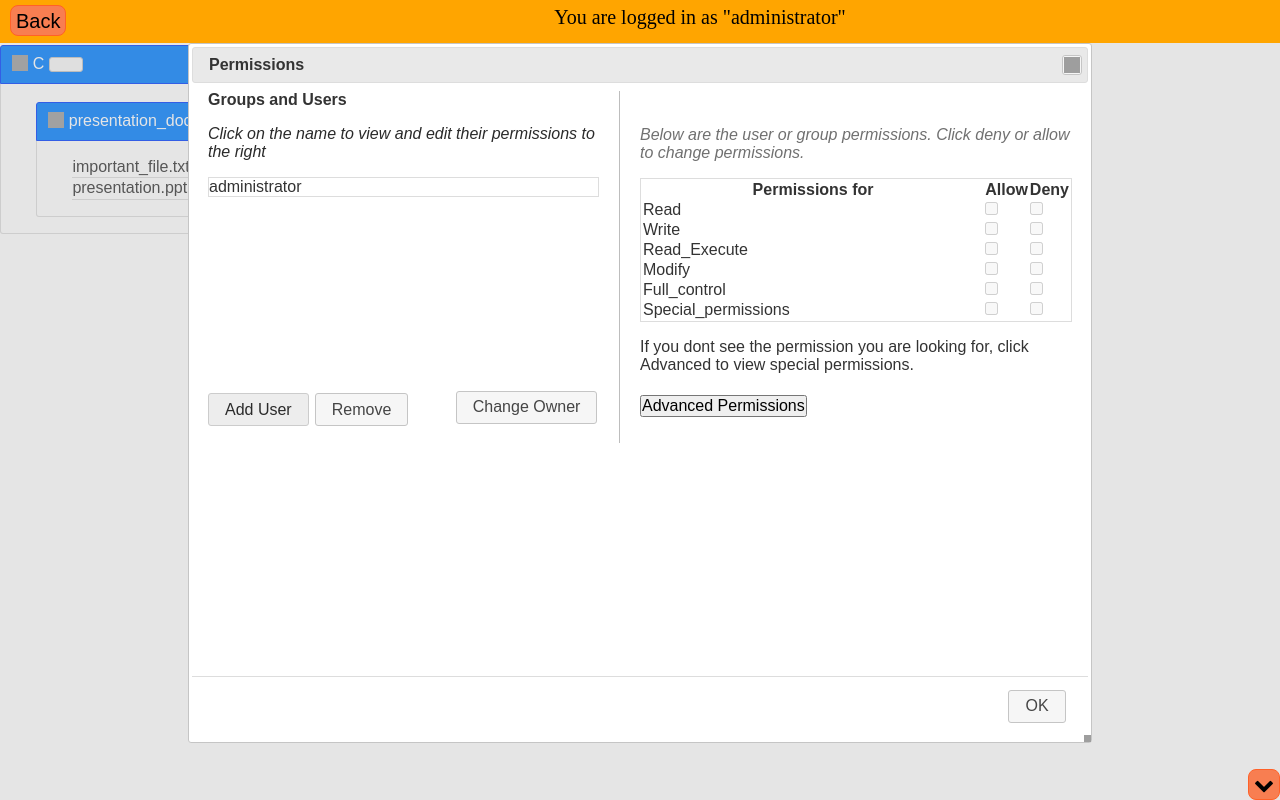
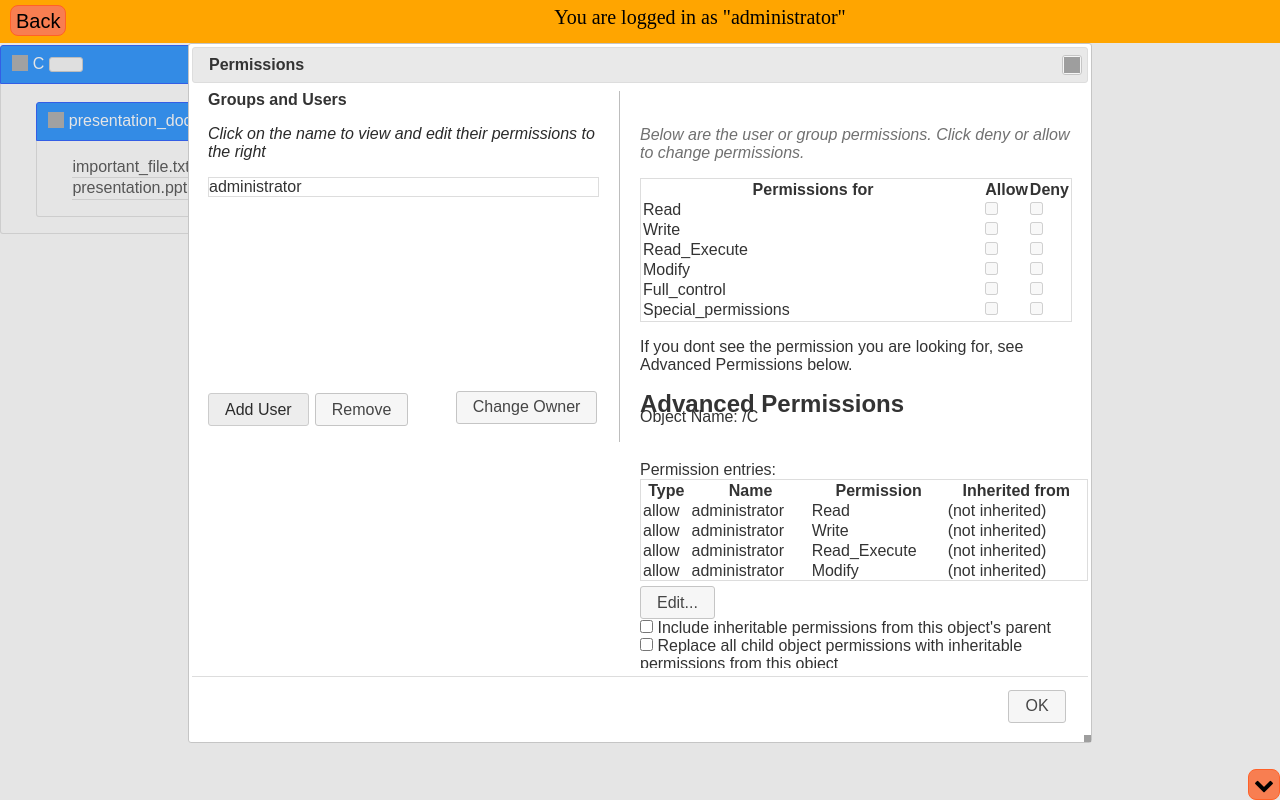
Before and after one commit to CSE256-Spring24/problem-solving-project-teamteamteamsequel, a website: page wrapper_add_new_user.html in a window 1280 px wide. Both pictures are taken after a click on the button 65 px from the left and 64 px from the top of the page. Drawn offline with nearby package versions, Linux system fonts and the light colour scheme; grey boxes are pictures that could not be loaded; a web font is replaced by a local one.

Commit message:
adv panel appears on open now

```diff
--- a/fileperms_style.css
+++ b/fileperms_style.css
@@ -33,6 +33,8 @@
     padding-right: 20px;
 
 }
+
+
 
 
 #mturk-top-banner-drop-down-content {
@@ -73,7 +75,7 @@
   }
 
 .dropdown-content {
-    display: none;
+    /*display: none;*/
     position: absolute;
   }
 
@@ -111,3 +113,12 @@
     margin-top: 35px;
     font-style: italic;
 }
+
+
+#adv_perm_label {
+
+
+    font-size: 24px;
+    font-weight: 600;
+
+}
--- a/view_baseline.js
+++ b/view_baseline.js
@@ -42,7 +42,7 @@ perm_dialog = define_new_dialog('permdialog', title = 'Permissions', options = {
 obj_name_div = $('<div id="permdialog_objname" class="section">File Path: <span id="permdialog_objname_namespan"></span> </div>')
 
 //Make the div with the explanation about special permissions/advanced settings:
-advanced_expl_div = $('<div id="permdialog_advanced_explantion_text">If you dont see the permission you are looking for, click Advanced to view special permissions.</div>')
+advanced_expl_div = $('<div id="permdialog_advanced_explantion_text">If you dont see the permission you are looking for, see Advanced Permissions below.</div>')
 
 permissions_description = $('<div id="permissions_description_here">Below are the user or group permissions. Click deny or allow to change permissions.</div>')
 
@@ -321,9 +321,13 @@ col2.append(adv_perm_panel);
 
 //
 // col2.append($('#adv_permissions_tab'));
-col2.append($('<div class="dropdown"><button onclick="myFunction()" class="dropbtn">Advanced Permissions</button></div>'))
 
 
+// Sorry morgan no more button
+//col2.append($('<div class="dropdown"><button onclick="myFunction()" class="dropbtn">Advanced Permissions</button></div>'))
+
+adv_perm_label = $('<div id="adv_perm_label">Advanced Permissions</div>');
+col2.append(adv_perm_label);
 
 
 // ocument.getElementById("advpermpanel").classList.toggle("hide");
@@ -334,6 +338,8 @@ col2.append($('<div class="dropdown"><button onclick="myFunction()" class="dropb
 // filepath observer so that every time a new file is clicked on, this also resets.
 let createdADV = false;
 function myFunction() {
+
+    console.log('HERE!');
 
     document.getElementById("advpermpanel").classList.toggle("show");
     open_advanced_dialog(perm_dialog.attr('filepath'))
@@ -423,10 +429,23 @@ define_attribute_observer(perm_dialog, 'filepath', function () {
     // ADDED BY JASON
     // Created so that the dropdown menu of advanced would reset every time (for some reason it doesn't normally do this.)
     console.log("file changed")
+
+    console.log('HERE BUT 2!');
+
+    // James:
+    // - this function is what fills out the advanced permissions table, so
+    //   just call it whenever the main GUI is called to show
+    open_advanced_dialog(perm_dialog.attr('filepath'));
+
+
+    //document.getElementById("advpermpanel").classList.toggle("show");
+
+    /*
     if (createdADV) {
+        console.log('HERE BUT 2!');
         document.getElementById("advpermpanel").classList.toggle("show");
         createdADV = false;
-    }
+    } */
 })
 
 
```
Also changed, not shown: index.html (+1 -1 lines).
